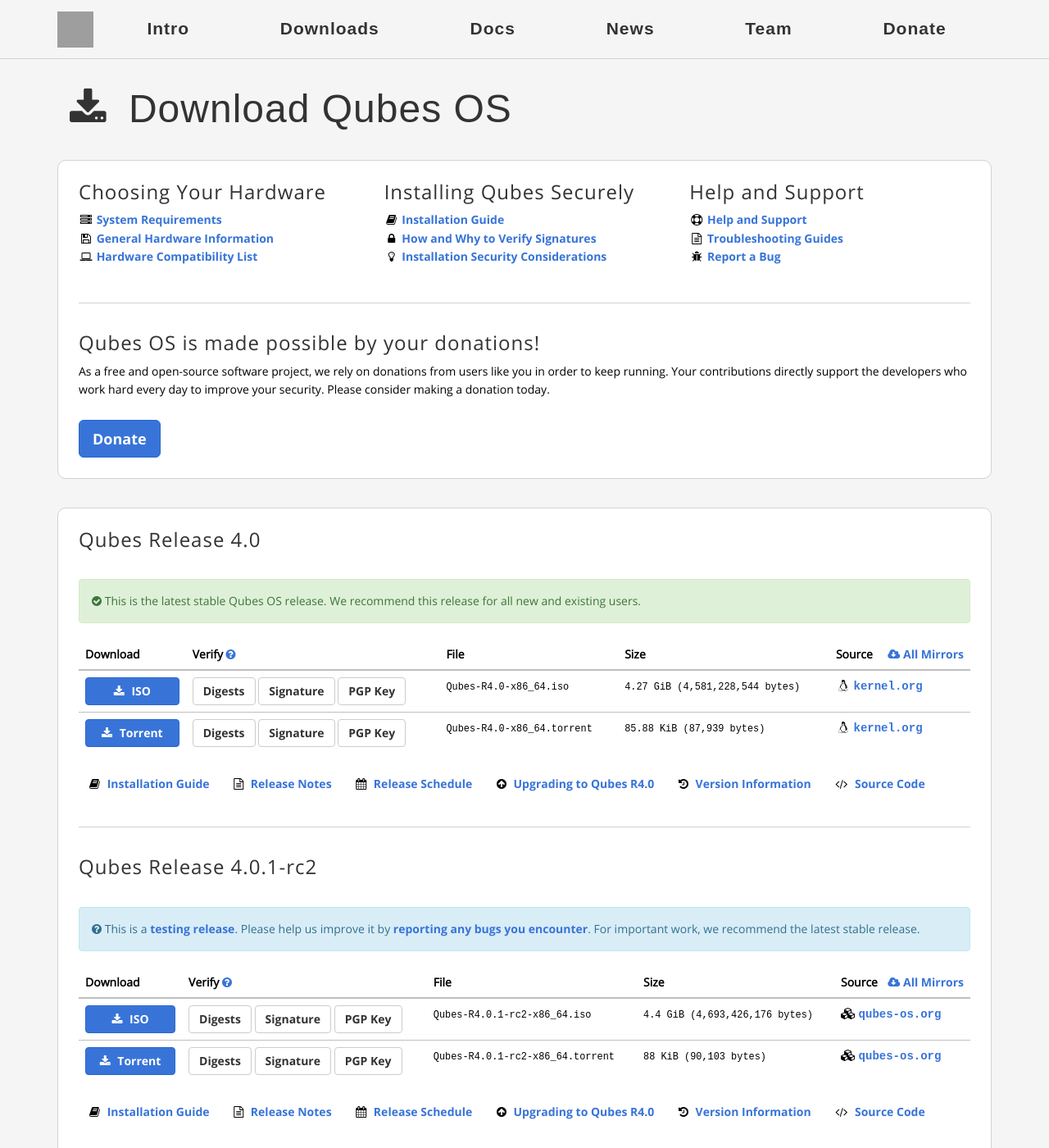
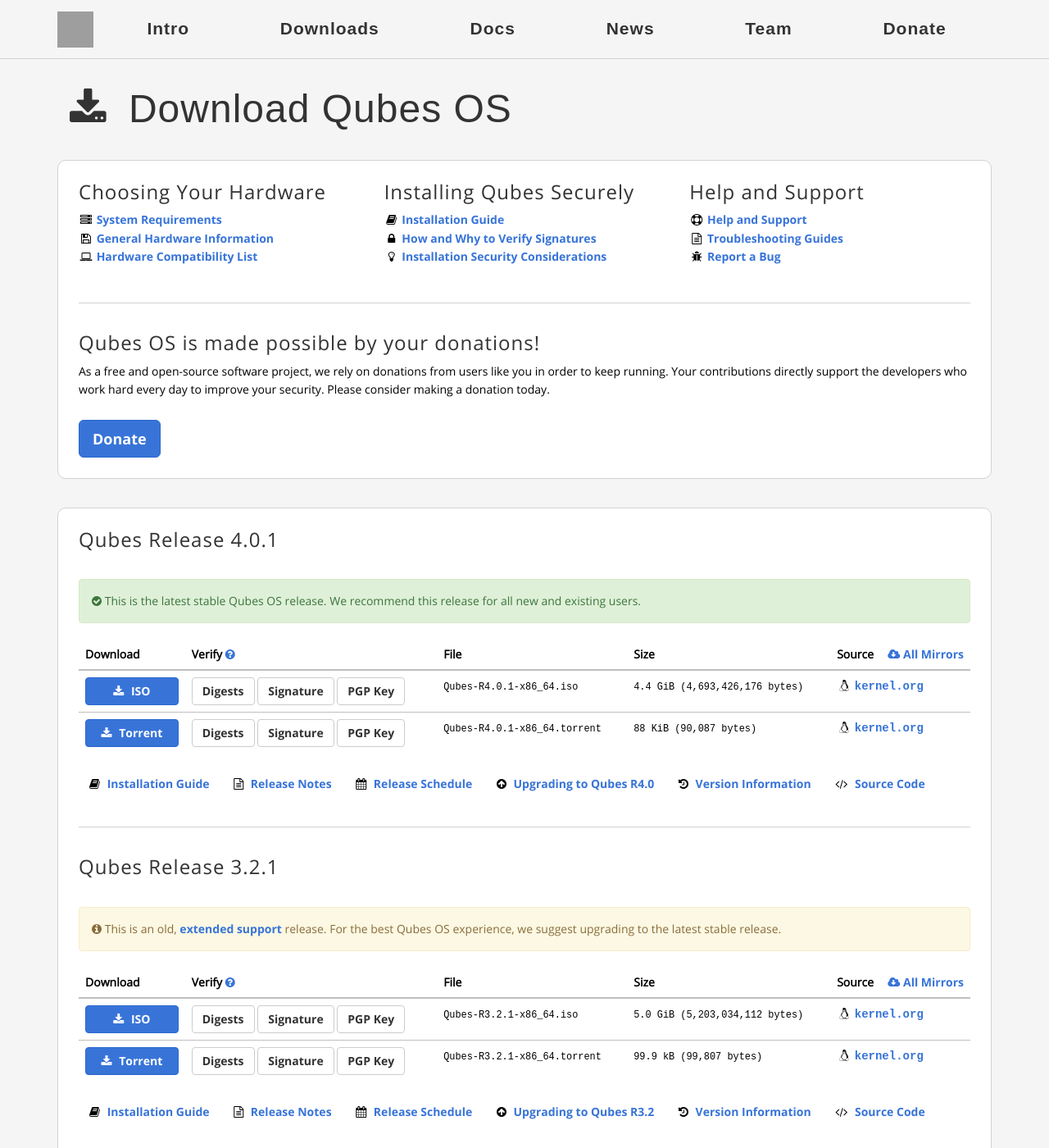
Before and after one commit to QubesOS/qubesos.github.io, a Jekyll site: the page built from pages/downloads.md, in a window 1280 px wide and 1400 px high. Shown: the whole window at 82% size. Built offline with Jekyll 4.4.1, drawn with Linux system fonts in a browser that asks for light colours; some web fonts are replaced; grey boxes are pictures that could not be loaded.

Commit message:
Qubes OS 4.0.1 release - update downloads

```diff
--- a/_data/downloads.yml
+++ b/_data/downloads.yml
@@ -5,7 +5,7 @@
 # "Deprecated" means old and no longer supported.
 
 releases:
-  Qubes Release 4.0:
+  Qubes Release 4.0.1:
     testing: no
     latest: yes
     aging: no
@@ -15,152 +15,67 @@ releases:
         display: no
         method: HTTPS
         type: ISO
-        filename: Qubes-R4.0-x86_64.iso
-        size: 4.27 GiB (4,581,228,544 bytes)
-        url: https://ftp.qubes-os.org/iso/Qubes-R4.0-x86_64.iso
+        filename: Qubes-R4.0.1-x86_64.iso
+        size: 4.4 GiB (4,693,426,176 bytes)
+        url: https://ftp.qubes-os.org/iso/Qubes-R4.0.1-x86_64.iso
         verifiers:
-          hash: https://ftp.qubes-os.org/iso/Qubes-R4.0-x86_64.iso.DIGESTS
-          sig: https://ftp.qubes-os.org/iso/Qubes-R4.0-x86_64.iso.asc
+          hash: https://ftp.qubes-os.org/iso/Qubes-R4.0.1-x86_64.iso.DIGESTS
+          sig: https://ftp.qubes-os.org/iso/Qubes-R4.0.1-x86_64.iso.asc
           key: https://keys.qubes-os.org/keys/qubes-release-4-signing-key.asc
       - name: qubes-os.org
         display: no
         method: BitTorrent
         type: Torrent
-        filename: Qubes-R4.0-x86_64.torrent
-        size: 85.88 KiB (87,939 bytes)
-        url: https://ftp.qubes-os.org/iso/Qubes-R4.0-x86_64.torrent
+        filename: Qubes-R4.0.1-x86_64.torrent
+        size: 88 KiB (90,087 bytes)
+        url: https://ftp.qubes-os.org/iso/Qubes-R4.0.1-x86_64.torrent
         verifiers:
-          hash: https://ftp.qubes-os.org/iso/Qubes-R4.0-x86_64.iso.DIGESTS
-          sig: https://ftp.qubes-os.org/iso/Qubes-R4.0-x86_64.iso.asc
+          hash: https://ftp.qubes-os.org/iso/Qubes-R4.0.1-x86_64.iso.DIGESTS
+          sig: https://ftp.qubes-os.org/iso/Qubes-R4.0.1-x86_64.iso.asc
           key: https://keys.qubes-os.org/keys/qubes-release-4-signing-key.asc
       - name: kernel.org
         display: yes
         method: HTTPS
         type: ISO
-        filename: Qubes-R4.0-x86_64.iso
-        size: 4.27 GiB (4,581,228,544 bytes)
-        url: https://mirrors.edge.kernel.org/qubes/iso/Qubes-R4.0-x86_64.iso
+        filename: Qubes-R4.0.1-x86_64.iso
+        size: 4.4 GiB (4,693,426,176 bytes)
+        url: https://mirrors.edge.kernel.org/qubes/iso/Qubes-R4.0.1-x86_64.iso
         verifiers:
-          hash: https://mirrors.edge.kernel.org/qubes/iso/Qubes-R4.0-x86_64.iso.DIGESTS
-          sig: https://mirrors.edge.kernel.org/qubes/iso/Qubes-R4.0-x86_64.iso.asc
+          hash: https://mirrors.edge.kernel.org/qubes/iso/Qubes-R4.0.1-x86_64.iso.DIGESTS
+          sig: https://mirrors.edge.kernel.org/qubes/iso/Qubes-R4.0.1-x86_64.iso.asc
           key: https://keys.qubes-os.org/keys/qubes-release-4-signing-key.asc
       - name: halifax.rwth-aachen.de
         display: no
         method: HTTP
         type: ISO
-        filename: Qubes-R4.0-x86_64.iso
-        size: 4.27 GiB (4,581,228,544 bytes)
-        url: http://ftp.halifax.rwth-aachen.de/qubes/iso/Qubes-R4.0-x86_64.iso
+        filename: Qubes-R4.0.1-x86_64.iso
+        size: 4.4 GiB (4,693,426,176 bytes)
+        url: http://ftp.halifax.rwth-aachen.de/qubes/iso/Qubes-R4.0.1-x86_64.iso
         verifiers:
-          hash: http://ftp.halifax.rwth-aachen.de/qubes/iso/Qubes-R4.0-x86_64.iso.DIGESTS
-          sig: http://ftp.halifax.rwth-aachen.de/qubes/iso/Qubes-R4.0-x86_64.iso.asc
+          hash: http://ftp.halifax.rwth-aachen.de/qubes/iso/Qubes-R4.0.1-x86_64.iso.DIGESTS
+          sig: http://ftp.halifax.rwth-aachen.de/qubes/iso/Qubes-R4.0.1-x86_64.iso.asc
           key: https://keys.qubes-os.org/keys/qubes-release-4-signing-key.asc
       - name: kernel.org
         display: yes
         method: BitTorrent
         type: Torrent
-        filename: Qubes-R4.0-x86_64.torrent
-        size: 85.88 KiB (87,939 bytes)
-        url: https://mirrors.edge.kernel.org/qubes/iso/Qubes-R4.0-x86_64.torrent
+        filename: Qubes-R4.0.1-x86_64.torrent
+        size: 88 KiB (90,087 bytes)
+        url: https://mirrors.edge.kernel.org/qubes/iso/Qubes-R4.0.1-x86_64.torrent
         verifiers:
-          hash: https://mirrors.edge.kernel.org/qubes/iso/Qubes-R4.0-x86_64.iso.DIGESTS
-          sig: https://mirrors.edge.kernel.org/qubes/iso/Qubes-R4.0-x86_64.iso.asc
+          hash: https://mirrors.edge.kernel.org/qubes/iso/Qubes-R4.0.1-x86_64.iso.DIGESTS
+          sig: https://mirrors.edge.kernel.org/qubes/iso/Qubes-R4.0.1-x86_64.iso.asc
           key: https://keys.qubes-os.org/keys/qubes-release-4-signing-key.asc
       - name: halifax.rwth-aachen.de
         display: no
         method: BitTorrent
         type: Torrent
-        filename: Qubes-R4.0-x86_64.torrent
-        size: 85.88 KiB (87,939 bytes)
-        url: http://ftp.halifax.rwth-aachen.de/qubes/iso/Qubes-R4.0-x86_64.torrent
+        filename: Qubes-R4.0.1-x86_64.torrent
+        size: 88 KiB (90,087 bytes)
+        url: http://ftp.halifax.rwth-aachen.de/qubes/iso/Qubes-R4.0.1-x86_64.torrent
         verifiers:
-          hash: http://ftp.halifax.rwth-aachen.de/qubes/iso/Qubes-R4.0-x86_64.iso.DIGESTS
-          sig: http://ftp.halifax.rwth-aachen.de/qubes/iso/Qubes-R4.0-x86_64.iso.asc
-          key: https://keys.qubes-os.org/keys/qubes-release-4-signing-key.asc
-    docs:
-      Installation Guide:
-        featured: yes
-        url: /doc/installation-guide/
-      Release Notes:
-        url: /doc/releases/4.0/release-notes/
-      Release Schedule:
-        url: /doc/releases/4.0/schedule/
-      Upgrading to Qubes R4.0:
-        url: /doc/releases/4.0/release-notes/#upgrading
-    featured_docs:
-      get:
-      - Release Notes
-  Qubes Release 4.0.1-rc2:
-    testing: yes
-    latest: no
-    aging: no
-    deprecated: no
-    sources:
-      - name: qubes-os.org
-        display: yes
-        method: HTTPS
-        type: ISO
-        filename: Qubes-R4.0.1-rc2-x86_64.iso
-        size: 4.4 GiB (4,693,426,176 bytes)
-        url: https://ftp.qubes-os.org/iso/Qubes-R4.0.1-rc2-x86_64.iso
-        verifiers:
-          hash: https://ftp.qubes-os.org/iso/Qubes-R4.0.1-rc2-x86_64.iso.DIGESTS
-          sig: https://ftp.qubes-os.org/iso/Qubes-R4.0.1-rc2-x86_64.iso.asc
-          key: https://keys.qubes-os.org/keys/qubes-release-4-signing-key.asc
-      - name: qubes-os.org
-        display: yes
-        method: BitTorrent
-        type: Torrent
-        filename: Qubes-R4.0.1-rc2-x86_64.torrent
-        size: 88 KiB (90,103 bytes)
-        url: https://ftp.qubes-os.org/iso/Qubes-R4.0.1-rc2-x86_64.torrent
-        verifiers:
-          hash: https://ftp.qubes-os.org/iso/Qubes-R4.0.1-rc2-x86_64.iso.DIGESTS
-          sig: https://ftp.qubes-os.org/iso/Qubes-R4.0.1-rc2-x86_64.iso.asc
-          key: https://keys.qubes-os.org/keys/qubes-release-4-signing-key.asc
-      - name: kernel.org
-        display: no
-        method: HTTPS
-        type: ISO
-        filename: Qubes-R4.0.1-rc2-x86_64.iso
-        size: 4.4 GiB (4,693,426,176 bytes)
-        url: https://mirrors.edge.kernel.org/qubes/iso/Qubes-R4.0.1-rc2-x86_64.iso
-        verifiers:
-          hash: https://mirrors.edge.kernel.org/qubes/iso/Qubes-R4.0.1-rc2-x86_64.iso.DIGESTS
-          sig: https://mirrors.edge.kernel.org/qubes/iso/Qubes-R4.0.1-rc2-x86_64.iso.asc
-          key: https://keys.qubes-os.org/keys/qubes-release-4-signing-key.asc
-      - name: halifax.rwth-aachen.de
-        display: no
-        method: HTTP
-        type: ISO
-        filename: Qubes-R4.0.1-rc2-x86_64.iso
-        size: 4.4 GiB (4,693,426,176 bytes)
-        url: http://ftp.halifax.rwth-aachen.de/qubes/iso/Qubes-R4.0.1-rc2-x86_64.iso
-        verifiers:
-          hash: http://ftp.halifax.rwth-aachen.de/qubes/iso/Qubes-R4.0.1-rc2-x86_64.iso.DIGESTS
-          sig: http://ftp.halifax.rwth-aachen.de/qubes/iso/Qubes-R4.0.1-rc2-x86_64.iso.asc
-          key: https://keys.qubes-os.org/keys/qubes-release-4-signing-key.asc
-      - name: kernel.org
-        display: no
-        method: BitTorrent
-        type: Torrent
-        filename: Qubes-R4.0.1-rc2-x86_64.torrent
-        size: 88 KiB (90,103 bytes)
-        url: https://mirrors.edge.kernel.org/qubes/iso/Qubes-R4.0.1-rc2-x86_64.torrent
-        verifiers:
-          hash: https://mirrors.edge.kernel.org/qubes/iso/Qubes-R4.0.1-rc2-x86_64.iso.DIGESTS
-          sig: https://mirrors.edge.kernel.org/qubes/iso/Qubes-R4.0.1-rc2-x86_64.iso.asc
-          key: https://keys.qubes-os.org/keys/qubes-release-4-signing-key.asc
-      - name: halifax.rwth-aachen.de
-        display: no
-        method: BitTorrent
-        type: Torrent
-        filename: Qubes-R4.0.1-rc2-x86_64.torrent
-        size: 88 KiB (90,103 bytes)
-        url: http://ftp.halifax.rwth-aachen.de/qubes/iso/Qubes-R4.0.1-rc2-x86_64.torrent
-        verifiers:
-          hash: http://ftp.halifax.rwth-aachen.de/qubes/iso/Qubes-R4.0.1-rc2-x86_64.iso.DIGESTS
-          sig: http://ftp.halifax.rwth-aachen.de/qubes/iso/Qubes-R4.0.1-rc2-x86_64.iso.asc
+          hash: http://ftp.halifax.rwth-aachen.de/qubes/iso/Qubes-R4.0.1-x86_64.iso.DIGESTS
+          sig: http://ftp.halifax.rwth-aachen.de/qubes/iso/Qubes-R4.0.1-x86_64.iso.asc
           key: https://keys.qubes-os.org/keys/qubes-release-4-signing-key.asc
     docs:
       Installation Guide:
```
